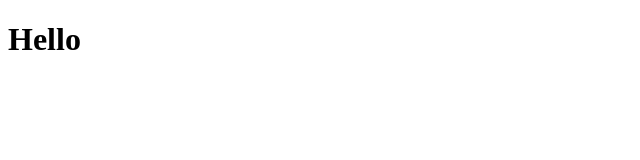
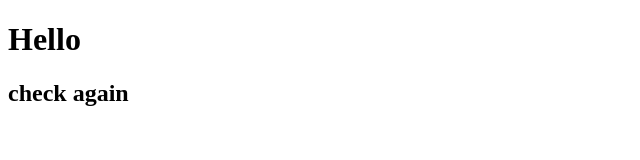
Before and after one commit to hussaind365/TechCampus_one, a plain HTML site: page index.html in a window 1280 px wide. Shown: the whole page, without its empty margins (0-640 px from the left). Drawn offline with Linux system fonts and the light colour scheme.

Commit message:
add new line

```diff
--- a/index.html
+++ b/index.html
@@ -5,5 +5,6 @@
 </head>
 <body>
 <h1>Hello</h1>
+<h2>check again</h2>
 </body>
 </html>
```
